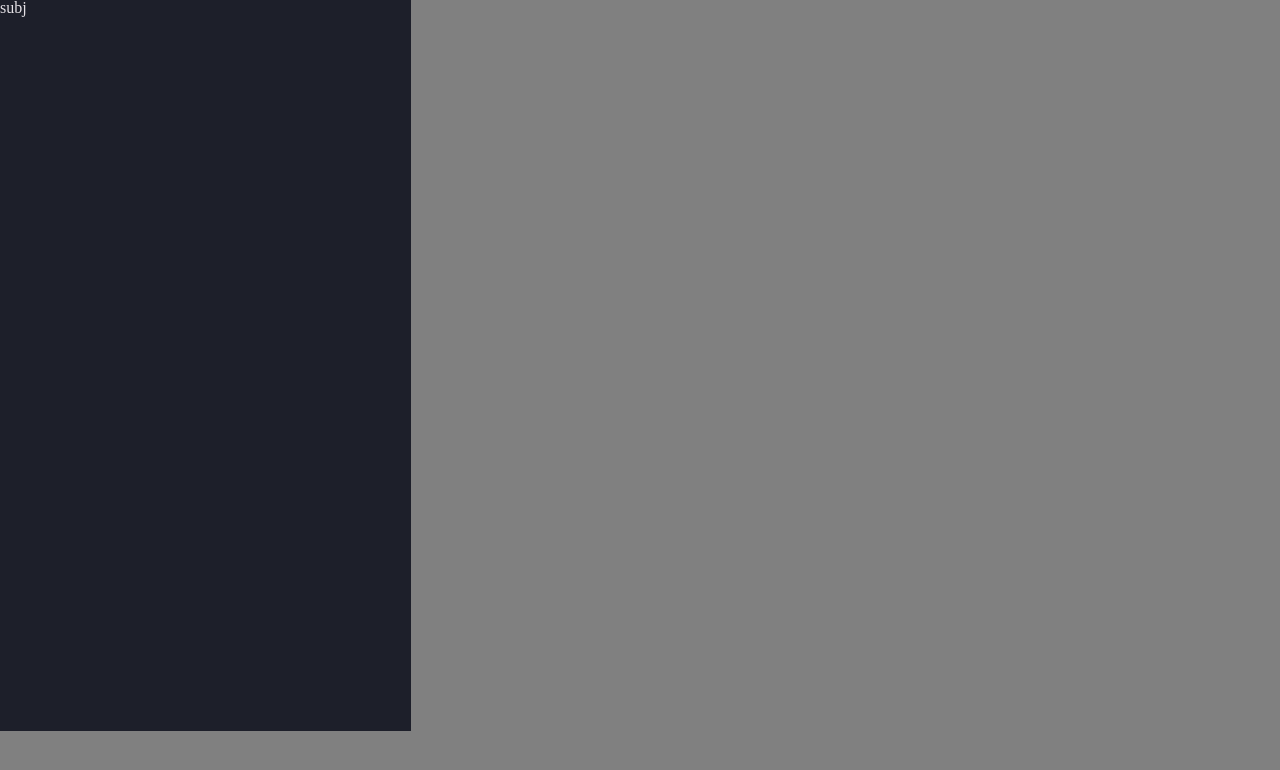
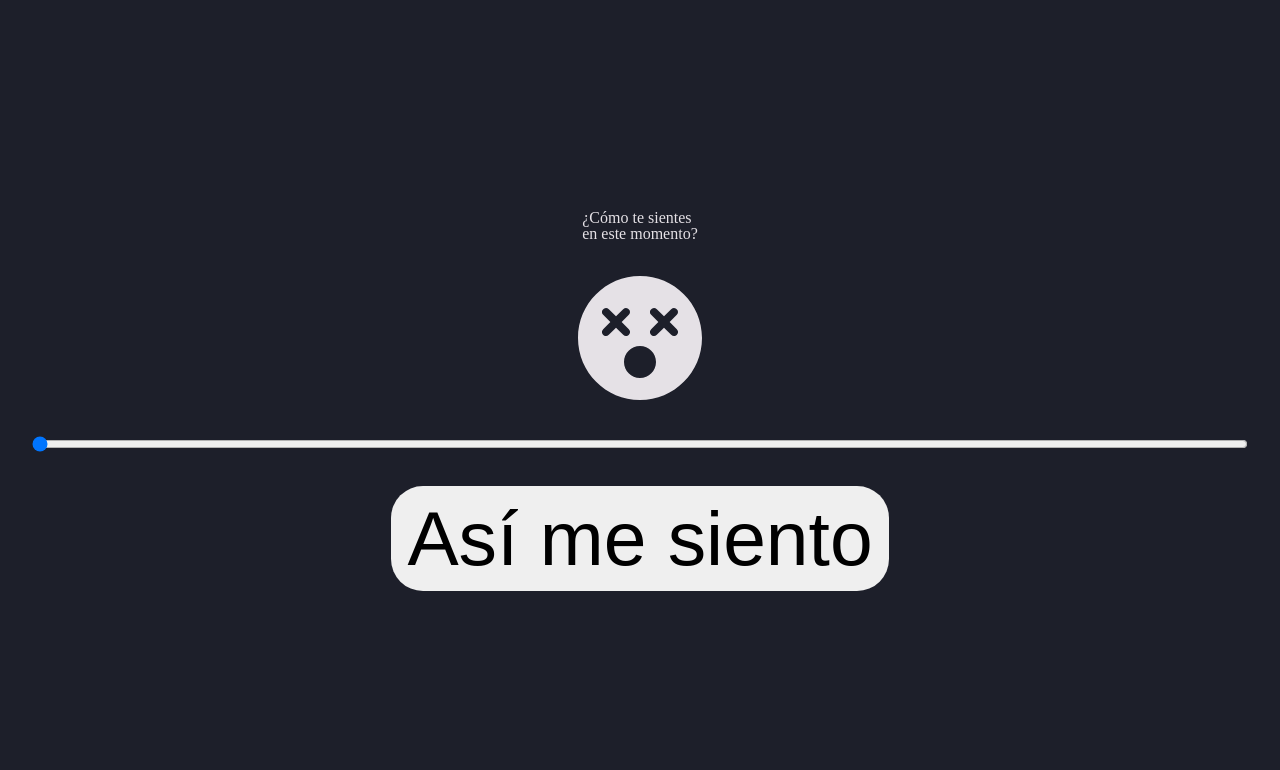
Before and after one commit to alavado/achs-mindfulness, a React app: page /subjetiva in a window 1280 px wide. Built offline with nearby package versions, Linux system fonts and the light colour scheme.

Commit message:
agrega fa y slider de estado de animo

```diff
--- a/package.json
+++ b/package.json
@@ -3,6 +3,9 @@
   "version": "0.1.0",
   "private": true,
   "dependencies": {
+    "@fortawesome/fontawesome-svg-core": "^1.2.25",
+    "@fortawesome/free-solid-svg-icons": "^5.11.2",
+    "@fortawesome/react-fontawesome": "^0.1.8",
     "react": "^16.12.0",
     "react-dom": "^16.12.0",
     "react-router-dom": "^5.1.2",
--- a/src/components/App/App.css
+++ b/src/components/App/App.css
@@ -8,13 +8,13 @@ body {
 }
 
 button {
-  height: 32px;
-  border-radius: 16px;
-  padding: 0px 16px;
+  border-radius: 32px;
+  padding: 8px 16px;
   border: none;
   cursor: pointer;
   outline: none;
   -webkit-tap-highlight-color: transparent;
+  font-size: 6vw;
 }
 
 button:focus {
@@ -23,6 +23,6 @@ button:focus {
 
 #contenedor-app {
   background: #1D1F2A;
-  height: 731px;
-  width: 411px;
+  min-height: 100vh;
+  width: 100vw;
 }
--- a/src/components/MedicionSubjetiva/MedicionSubjetiva.css
+++ b/src/components/MedicionSubjetiva/MedicionSubjetiva.css
@@ -0,0 +1,21 @@
+#contenedor-medicion-subjetiva {
+  padding: 32px;
+  width: 100vw;
+  height: 100vh;
+  display: flex;
+  flex-direction: column;
+  align-items: center;
+  justify-content: center;
+}
+
+#slider-subjetivo {
+  width: 100%;
+}
+
+#contenedor-medicion-subjetiva button {
+  margin-top: 32px;
+}
+
+#contenedor-icono-estado-animo {
+  margin: 32px 0;
+}
--- a/src/components/MedicionSubjetiva/MedicionSubjetiva.js
+++ b/src/components/MedicionSubjetiva/MedicionSubjetiva.js
@@ -1,9 +1,32 @@
-import React from 'react'
+import React, { useState } from 'react'
+import './MedicionSubjetiva.css'
+import { FontAwesomeIcon } from '@fortawesome/react-fontawesome'
+import { faDizzy, faTired, faFrown, faMeh, faSmile, faGrin, faLaughBeam } from '@fortawesome/free-solid-svg-icons'
 
 const MedicionSubjetiva = () => {
+
+  const [animoSeleccionado, setAnimoSeleccionado] = useState(0)
+
+  const iconos = [
+    faDizzy, faTired, faFrown, faMeh, faSmile, faGrin, faLaughBeam
+  ]
+
   return (
-    <div>
-      subj
+    <div id="contenedor-medicion-subjetiva">
+      <h1>¿Cómo te sientes<br />en este momento?</h1>
+      <div id="contenedor-icono-estado-animo">
+        <FontAwesomeIcon icon={iconos[animoSeleccionado]} size={"8x"} />
+      </div>
+      <input
+        id="slider-subjetivo"
+        type="range"
+        min={0}
+        max={iconos.length - 1}
+        step={1}
+        value={animoSeleccionado}
+        onChange={e => setAnimoSeleccionado(e.target.value)}
+      />
+      <button>Así me siento</button>
     </div>
   )
 }
--- a/src/components/Principal/Principal.css
+++ b/src/components/Principal/Principal.css
@@ -7,3 +7,9 @@
 #contenedor-principal button {
   margin-top: 10px;
 }
+
+.contenido-centrado {
+  display: flex;
+  flex-direction: column;
+  align-items: center;
+}
--- a/src/components/Principal/Principal.js
+++ b/src/components/Principal/Principal.js
@@ -10,9 +10,11 @@ const Principal = () => {
   return (
     <div id="contenedor-principal">
       <div>ACHS MINDFULNESS</div>
-      <button onClick={navegar('/dass21')}>Responder DASS-21</button>
-      <button onClick={navegar('/subjetiva')}>Indicar estado de ánimo</button>
-      <button onClick={navegar('/ejercicios')}>Realizar ejercicio</button>
+      <div className="contenido-centrado">
+        <button onClick={navegar('/ejercicios')}>Realizar ejercicio</button>
+        <button onClick={navegar('/subjetiva')}>Indicar estado de ánimo</button>
+        <button onClick={navegar('/dass21')}>Responder DASS-21</button>
+      </div>
     </div>
   )
 }
```
Also changed, not shown: 1 other file.
